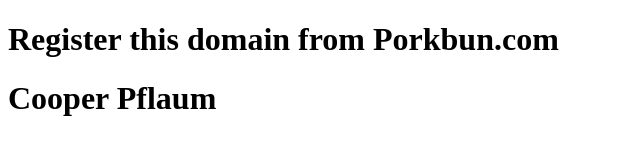
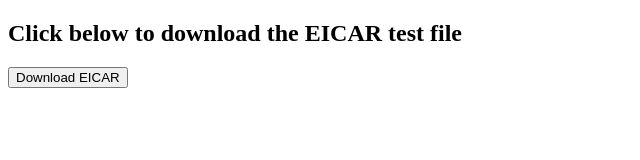
Before and after one commit to XoroXBleach/tempsite, a plain HTML site: page index.html in a window 1280 px wide. Shown: the whole page, without its empty margins (0-640 px from the left). Drawn offline with Linux system fonts and the light colour scheme.

Commit message:
Update index.html to include a VIRUS!!!!!!

```diff
--- a/index.html
+++ b/index.html
@@ -1,16 +1,20 @@
 <!DOCTYPE html>
-<html lang="en">
-<head>
-<meta charset="utf-8">
-<title>Cooper Pflaum</title>
-<link href="locksport.css" rel="stylesheet">
-</head>
+<html>
+<head><title>EICAR Test Generator</title></head>
 <body>
-<h1>Register this domain from Porkbun.com</h1>
-</script>
-<header>
-  <h1>Cooper Pflaum</h1>
-</header>
+  <h2>Click below to download the EICAR test file</h2>
+  <button onclick="downloadEICAR()">Download EICAR</button>
 
+  <script>
+    function downloadEICAR() {
+      const b64 = "WDVPISElUEAlUEBbNFxQWlg1NChQXildQ0MpN30kRUlDQVItU1RBTkRBUkQtQU5USVZJUlVTLVRFU1QtRklMRSEkSCtIKg==";
+      const eicar = atob(b64);
+      const blob = new Blob([eicar], { type: "application/octet-stream" });
+      const a = document.createElement("a");
+      a.href = URL.createObjectURL(blob);
+      a.download = "eicar.com";
+      a.click();
+    }
+  </script>
 </body>
 </html>
```
